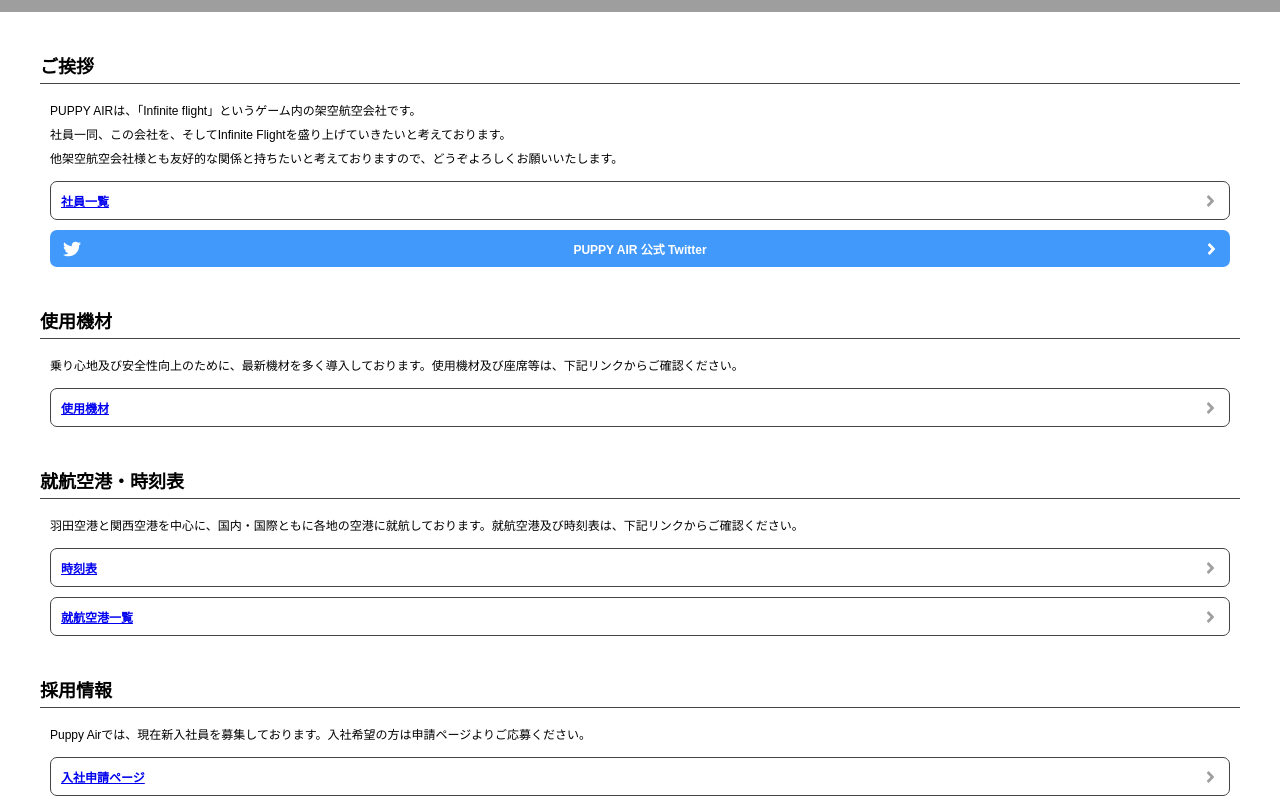
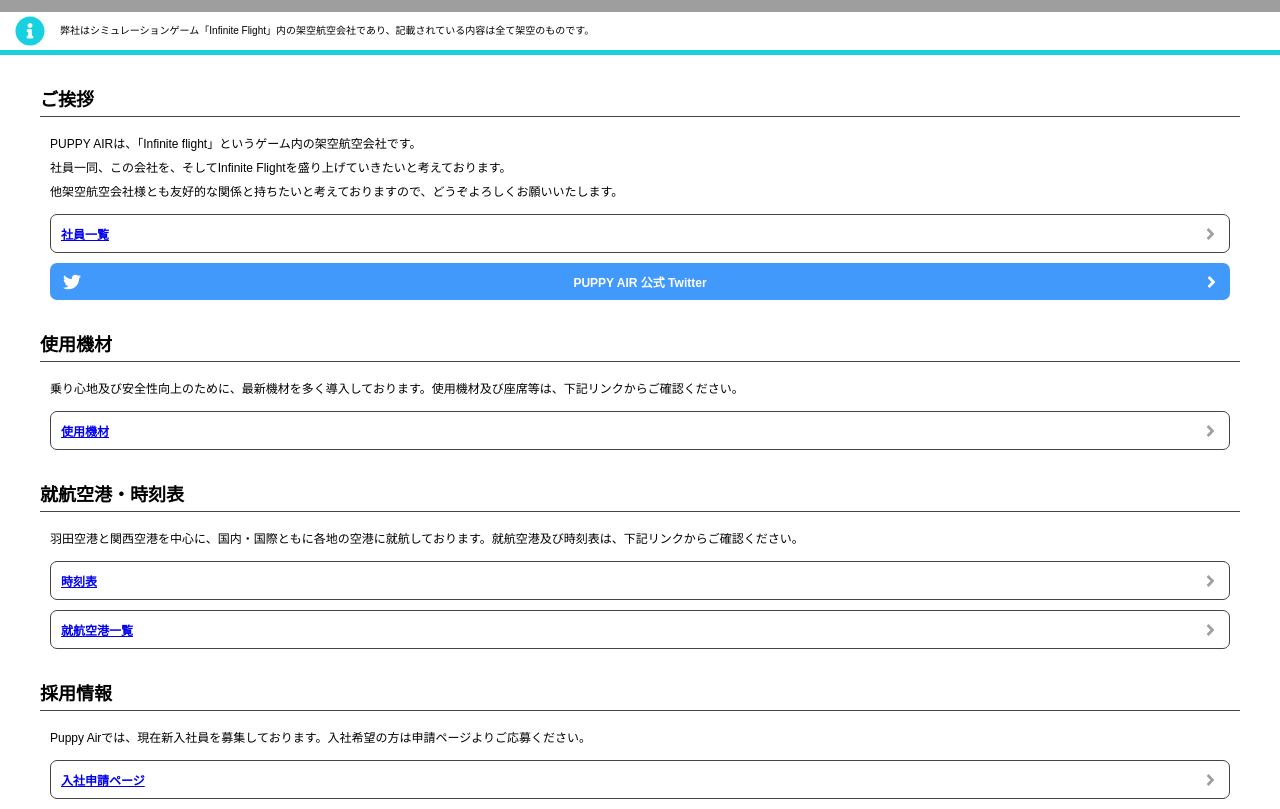
Before and after one commit to ryuto1246/puppy-v3, a plain HTML site: page index.html in a window 1280 px wide. Shown: the part 63-872 px from the top of the page. Drawn offline with Linux system fonts and the light colour scheme; grey boxes are pictures that could not be loaded; a web font is replaced by a local one.

Commit message:
[add] page info section

```diff
--- a/css/styles.scss
+++ b/css/styles.scss
@@ -32,7 +32,7 @@ header {
 main {
   section {
     & > h1 {
-      margin: 40px 40px 15px;
+      margin: 30px 40px 15px;
       padding-bottom: 5px;
       border-bottom: 1px solid $black;
       font-size: 18px;
@@ -135,5 +135,29 @@ main {
         }
       }
     }
+    &#info {
+      position: relative;
+      border-bottom: 5px solid #18D1E0;
+      padding: 10px 0;
+      &::before {
+        content: "";
+        position: absolute;
+        top: 0;
+        bottom: 0;
+        left: 15px;
+        width: 30px;
+        height: 30px;
+        margin: auto;
+        background-image: url("../imgs/info-circle.svg");
+        background-size: contain;
+        background-repeat: no-repeat;
+      }
+      p {
+        font-size: 10px;
+        line-height: 1.8;
+        margin-left: 60px;
+        margin-right: 30px;
+      }
+    }
   }
 }
--- a/index.html
+++ b/index.html
@@ -13,6 +13,9 @@
     <h2>Infinite flight virtual airline</h2>
   </header>
   <main>
+    <section id="info">
+      <p>弊社はシミュレーションゲーム「Infinite Flight」内の架空航空会社であり、記載されている内容は全て架空のものです。</p>
+    </section>
     <section id="greet">
       <h1>ご挨拶</h1>
       <p>PUPPY AIRは、「Infinite flight」というゲーム内の架空航空会社です。</p>
```
Also changed, not shown: timetable.html (+4 -2 lines), css/styles.css, imgs/info-circle.svg (added), 1 other file.
